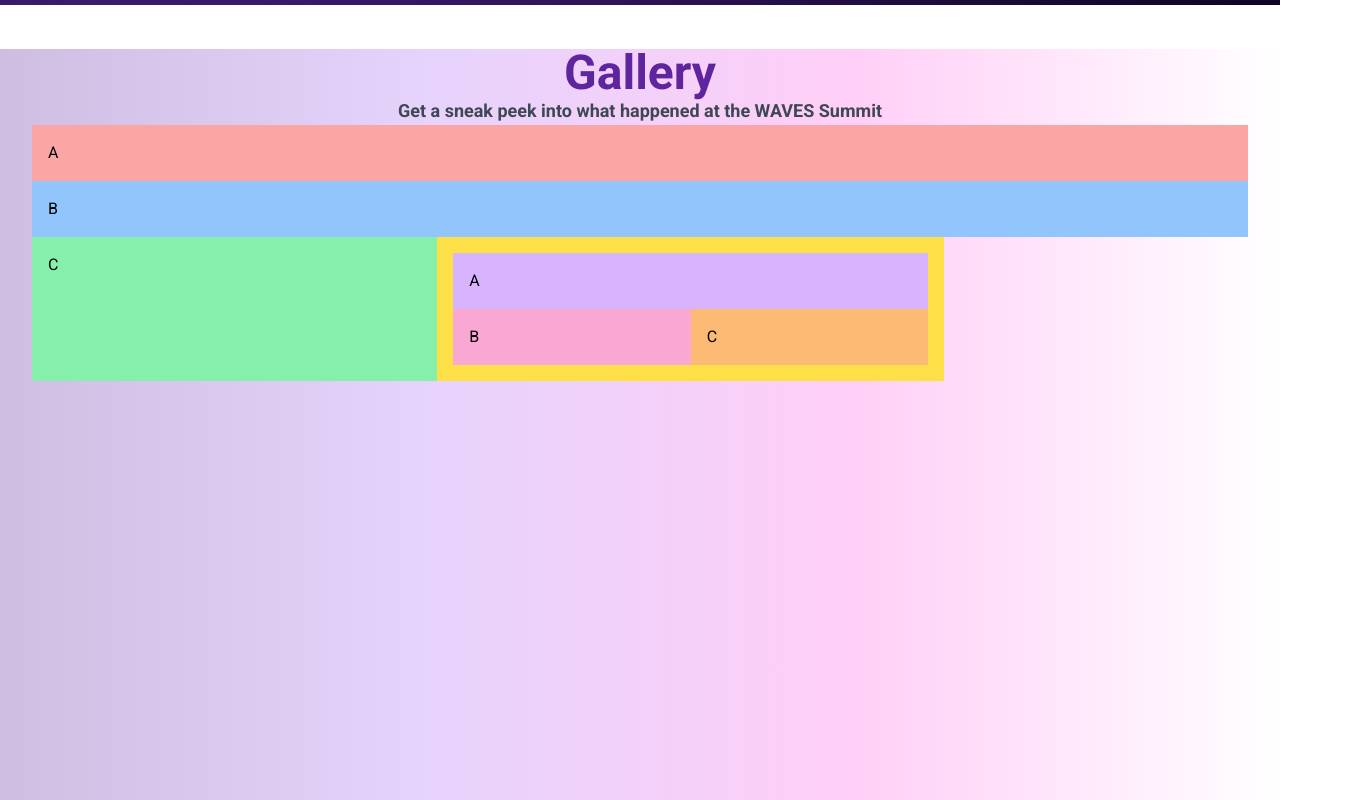
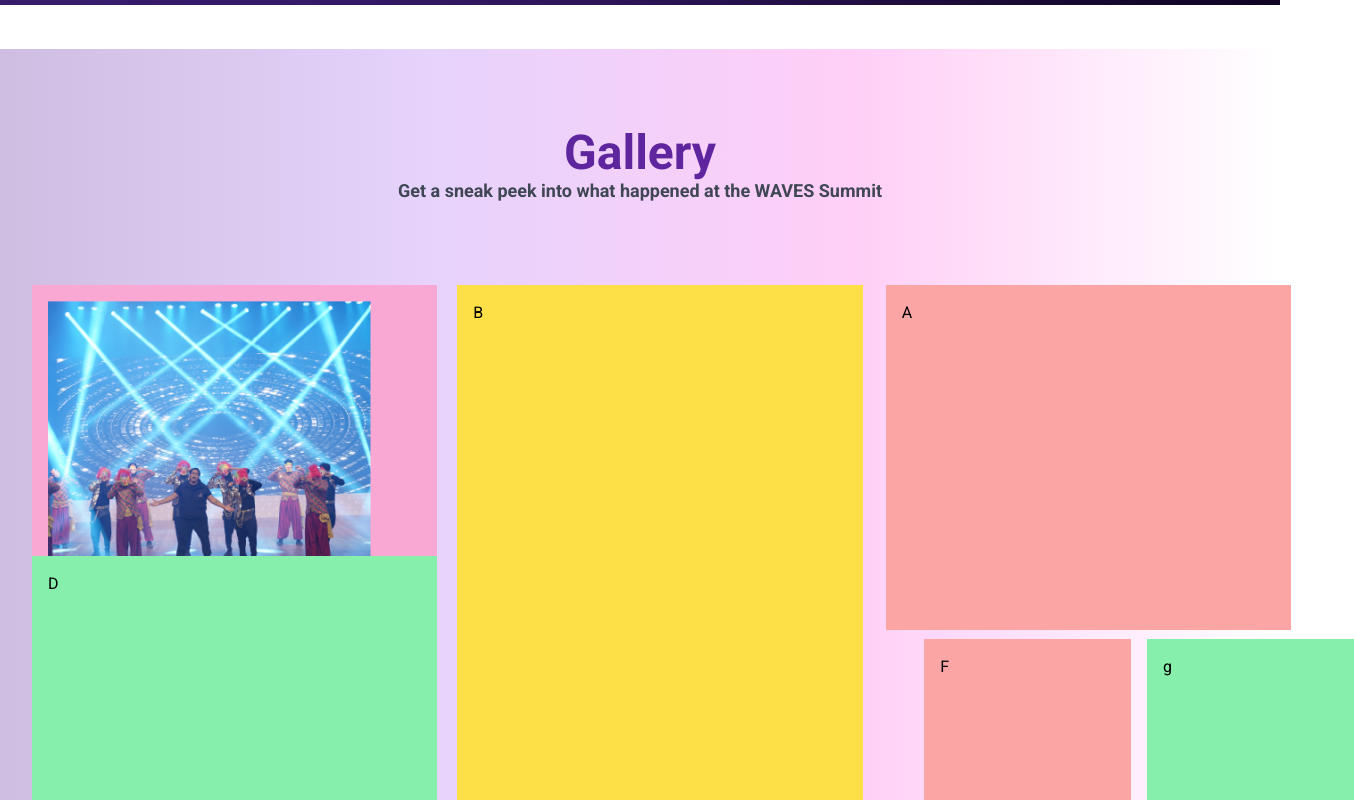
Before and after one commit to salmansyed96/Waves-Task, a Next.js app: page / in a window 1280 px wide. Shown: the part 5940-6740 px from the top of the page, 1354 px wide, since content can reach past the window. Built offline with nearby package versions, Linux system fonts and the light colour scheme.

Commit message:
fix gride

```diff
--- a/src/app/sections/Gallery.tsx
+++ b/src/app/sections/Gallery.tsx
@@ -3,36 +3,42 @@
 function Gallery() {
   return (
     <div className="w-full h-[1018px] bg-[linear-gradient(to_right,_rgba(95,37,158,0.3),_rgba(173,109,244,0.3),_rgba(255,95,228,0.3),_rgba(255,255,255,0.3))]">
-        <div className='text-center'>
-        <h1 className="text-5xl font-bold text-[rgb(95,37,158)]">Gallery</h1>
+        <div className='text-center p-20'>
+        <h1 className="text-5xl font-bold text-[#5F259E]">Gallery</h1>
 <p className="text-lg font-semibold text-[#3F4654]">Get a sneak peek into what happened at the WAVES Summit</p>
 </div>
 
 <div className="container mx-auto">
     <div className="flex flex-wrap">
+
         {/* First Row */}
-        <div className="w-full md:w-full bg-red-300 p-4">
-            <div className="w-full md:w-full">A</div>
+        <div className="w-full md:w-4/12 bg-pink-300 p-4 h-[320px]">
+        <img src="/assets/photo1.png" alt="empty" className="" />
 </div>
-        {/* Second Row */}
-        <div className="w-full md:w-full bg-blue-300 p-4">
-            <div className="w-full md:w-full">B</div>
+
+<div className="w-full md:w-4/12 bg-yellow-300 p-4" style={{ position: 'relative', top: '0', left: '20px',height: '618px' }}>
+    B
 </div>
-        {/* Third Row */}
-        <div className="w-full md:w-4/12 bg-green-300 p-4">
-            C
+
+<div className="w-[] md:w-4/12 bg-red-300 p-4 h-[345px]" style={{ position: 'relative', left: '43px' }}>
+    A
 </div>
-        {/* Fourth Row */}
-        <div className="w-full md:w-5/12 bg-yellow-300 p-4">
-            <div className="w-full md:w-full bg-purple-300 p-4">
-                <div className="w-full md:w-full">A</div>
+
+
+
+<div className="w-full md:w-4/12 bg-green-300 p-4" style={{ position: 'relative', bottom: '347px', height: '345px' }}>
+
+    D
 </div>
-            <div className="flex">
-                <div className="w-full md:w-6/12 bg-pink-300 p-4">B</div>
-                <div className="w-full md:w-6/12 bg-orange-300 p-4">C</div>
+<div className="w-full md:w-4/12 bg-red-300 p-4" style={{ position: 'relative', left: '487px', bottom: '264px', width: '17%', height: '255px' }}>
+    F
 </div>
+<div className=" ml-[53px] gap-1 w-full md:w-4/12 bg-green-300 p-4" style={{ position: 'relative', left: '450px', bottom: '264px', width: '17%', height: '255px' }}>
+    g
 </div>
+
     </div>
+
 </div>
 
 
```
Also changed, not shown: public/assets/photo1.png (added). Lines whose indentation alone changed are shown as unchanged.
